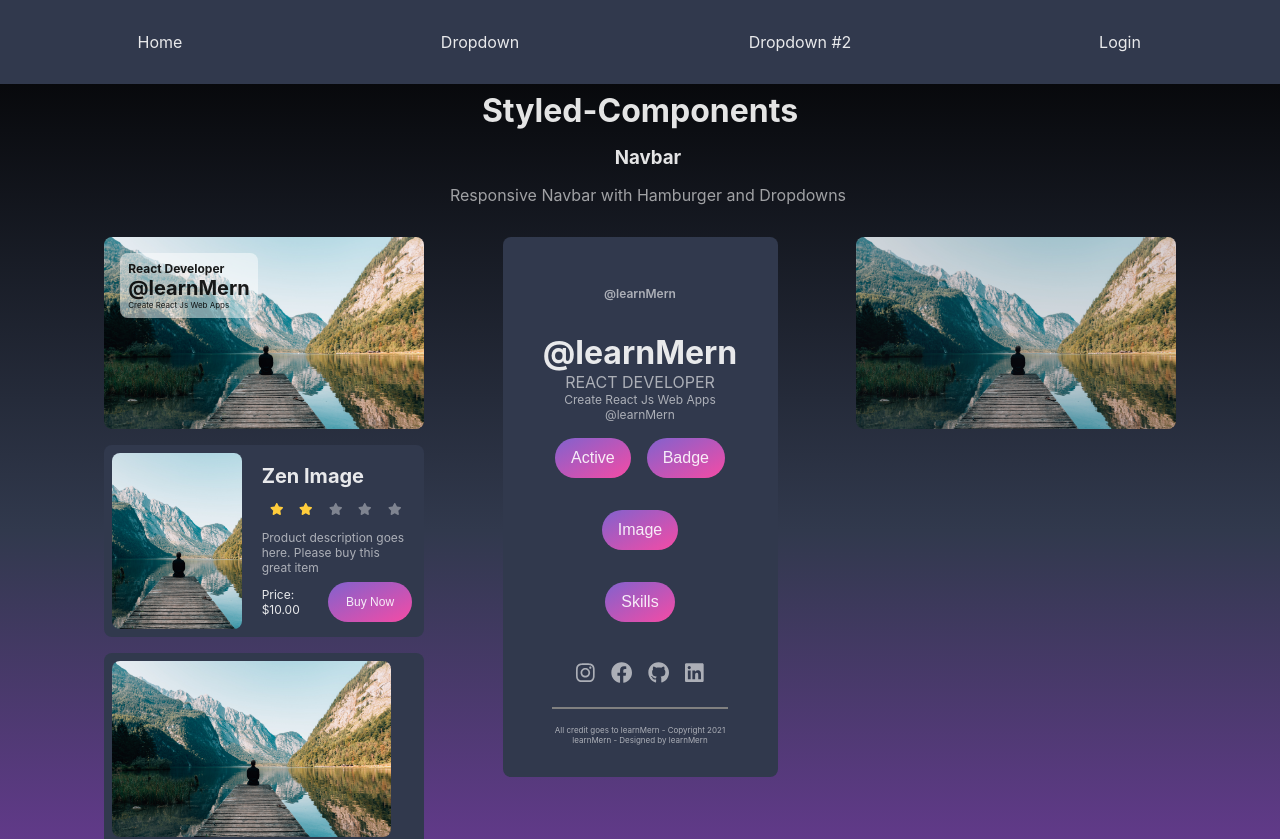
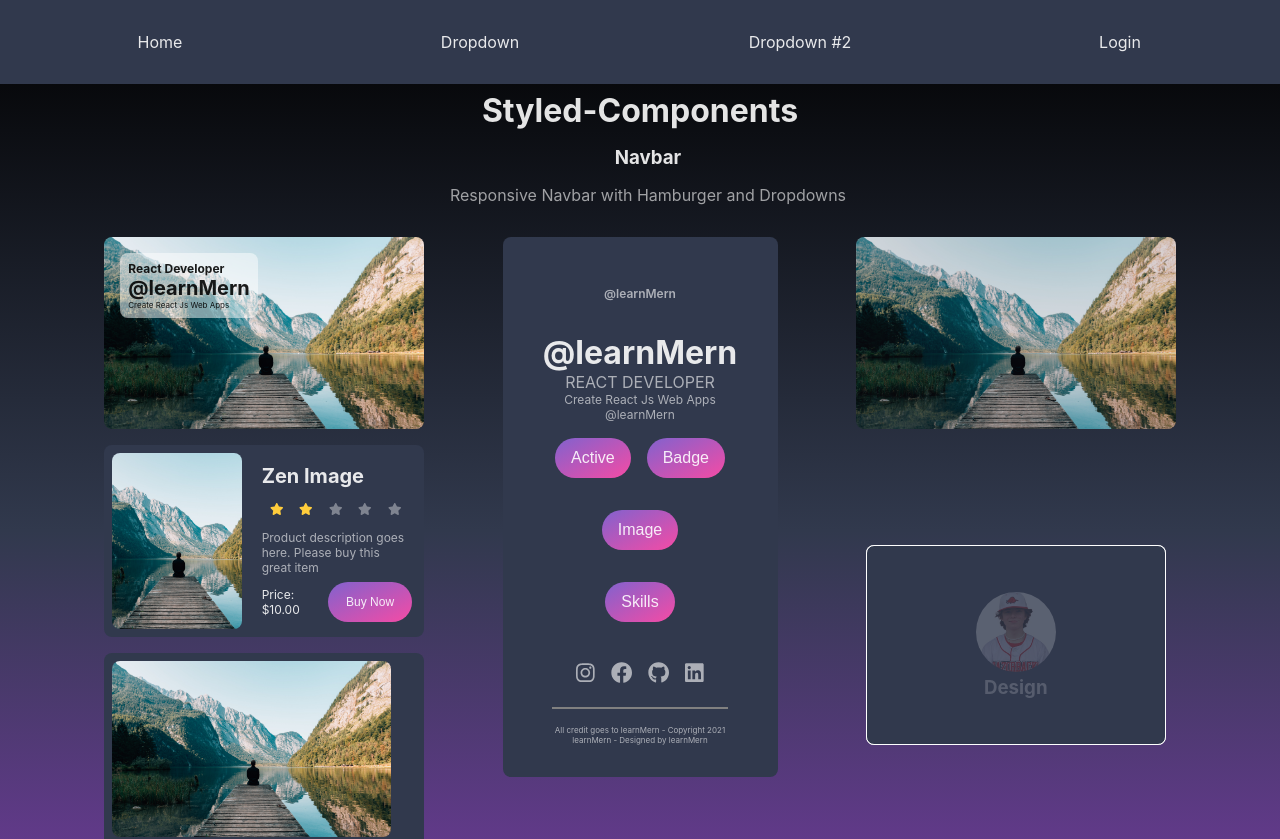
Before and after one commit to robyoung75/Styled-Component-Library, a React (Create React App) app: page / in a window 1280 px wide. Shown: the top 839 px of the page. Built offline with nearby package versions, Linux system fonts and the light colour scheme.

Commit message:
ProductCardSlide initial Commit, style

```diff
--- a/src/Components/App.js
+++ b/src/Components/App.js
@@ -11,6 +11,7 @@ import Login from "./Login";
 import BgCard from "./Library/BgCard/BgCard";
 import ProductCard from "./Library/ProductCard/ProductCard";
 import ProductCardFlip from "./Library/ProductCard/ProductCardFlip";
+import ProductCardSlide from "./Library/ProductCard/ProductCardSlide";
 
 //Styled Components Imports
 import {
@@ -121,12 +122,6 @@ function App() {
                 src={product.productImage}
                 product={product}
               ></ProductCard>
-              <StyledP color="rgba(255,255,255,.6)">
-                {userData.userName}
-              </StyledP>
-              <StyledP color="rgba(255,255,255,.6)">
-                {userData.password}
-              </StyledP>
             </StyledWrapper>
             <StyledWrapper padding=".5rem 0">
               <ProductCard
@@ -151,8 +146,16 @@ function App() {
             setHasImg={setHasImg}
             src={userData.userImage}
           ></ProfileCard>
-
-          <ProductCardFlip src={product.productImage}></ProductCardFlip>
+          <StyledWrapper isFlex flexDirection="column" alignItems="center">
+            {" "}
+            <StyledWrapper padding="0 0 .5rem 0">
+              <ProductCardFlip src={product.productImage}></ProductCardFlip>
+            </StyledWrapper>
+            <StyledWrapper padding=".5rem 0">
+              {" "}
+              <ProductCardSlide userData={userData} ></ProductCardSlide>
+            </StyledWrapper>
+          </StyledWrapper>
         </StyledWrapper>
       </StyledWrapper>
 
--- a/src/Components/Library/ComponentStyles/ComponentStyles.js
+++ b/src/Components/Library/ComponentStyles/ComponentStyles.js
@@ -29,15 +29,35 @@ const flexStyles = css`
   justify-content: ${(props) => props.justifyContent || "start"};
 `;
 
+// activeStyles
+const activeProductCard = css`
+  // ProductCardFlip
+  ${(props) => (props.imgTrans ? "&:hover {opacity: .89}" : null)};
+
+  // ProductCardSlide
+  ${(props) =>
+    props.hover
+      ? "&:hover .face1 {transform: translateY(0); background: linear-gradient(to bottom right, #8162ce, #f54ba5); border-radius: 0.5rem 0.5rem 0 0}"
+      : null}
+  ${(props) => (props.hover ? "&:hover .content {opacity: 1}" : null)}
+  ${(props) =>
+    props.hover
+      ? "&:hover .face2 {transform: translateY(0); border-radius: 0 0 0.5rem 0.5rem}"
+      : null}
+`;
+
 // shared styles...primarily for divs
 const sharedStyles = css`
   ${(props) => props.isFlex && flexStyles};
+  ${(props) => props.imgTrans && activeProductCard};
+  ${(props) => props.hover && activeProductCard};
+
 
   background-color: ${(props) => props.backgroundColor};
   background: ${(props) => props.background};
   width: ${(props) => props.width};
   height: ${(props) => props.height};
-  min-height: ${props => props.minHeight};
+  min-height: ${(props) => props.minHeight};
   padding: ${(props) => props.padding};
   margin: ${(props) => props.margin};
   margin-bottom: ${(props) => props.marginBottom};
@@ -56,12 +76,13 @@ const sharedStyles = css`
   font-size: ${(props) => props.fontSize};
   color: ${(props) => props.color};
   opacity: ${(props) => props.opacity};
-  transition-delay: ${props => props.transitionDelay};
+  transition-delay: ${(props) => props.transitionDelay};
+  transition: ${(props) => props.transition};
+  cursor: ${(props) => props.cursor};
 
-  ${props => props.imgTrans ? "&:hover {opacity: .89}" : null}
+
 `;
 
-// shared styles for Typography, p, h1 - h6
 const sharedTypography = css`
   color: ${(props) => props.color};
   text-decoration: ${(props) => props.textDecoration};
@@ -97,15 +118,15 @@ const StyledLabel = styled.label`
 
 const StyledImage = styled.img`
   position: relative;
-  width: 100%;
-  height: 100%;
+  width: ${props => props.width || "100%"};
+  height: ${props => props.height || "100%"};
   border-radius: ${(props) => props.borderRadius};
   object-fit: cover;
-  opacity: ${props => props.opacity || "1"};
+  opacity: ${(props) => props.opacity || "1"};
+  border: ${props => props.border};
 
-
-
-  ${(props) => (props.imgExp ? "&:hover {transform: scale(2); z-index: 1}" : null)}
+  ${(props) =>
+    props.imgExp ? "&:hover {transform: scale(2); z-index: 1}" : null}
 `;
 
 export {
--- a/src/Components/Library/ProductCard/ProductCardFlip.js
+++ b/src/Components/Library/ProductCard/ProductCardFlip.js
@@ -33,7 +33,8 @@ function ProductCardFlip({
         width="100%"
         height="100%"
         background="#31394d"
-        transitionDelay=".3s"
+        transition="1s"
+        transitionDelay=".5s"
         borderRadius=".5rem"
         zIndex="10"
         opacity="0"
--- /dev/null
+++ b/src/Components/Library/ProductCard/ProductCardSlide.js
@@ -0,0 +1,100 @@
+import React from "react";
+
+// Styled Components
+import {
+  StyledImage,
+  StyledP,
+  StyledWrapper,
+  SubTitle,
+} from "../ComponentStyles/ComponentStyles";
+
+function ProductCardSlide({ primaryColor, background, width, height, userData }) {
+  return (
+    <StyledWrapper
+      className="container"
+      position="relative"
+      // background="red"
+      isFlex
+    >
+      <StyledWrapper
+        className="card"
+        position="relative"
+        cursor="pointer"
+        hover
+      >
+        <StyledWrapper
+          className="face1"
+          width={width}
+          height={height}
+          transition="0.5s"
+          position="relative"
+          background={background}
+          isFlex
+          justifyContent="center"
+          alignItems="center"
+          zIndex="1"
+          transform="translateY(100px)"
+          borderRadius="0.5rem"
+          border="1px solid background"
+        >
+          <StyledWrapper className="content" opacity="0.2" transition="0.5s">
+            <StyledImage
+              src={userData.userImage}
+              height="80px"
+              width="80px"
+              borderRadius="50%"
+
+            />
+            <SubTitle textAlign="center" color={primaryColor}>Design</SubTitle>
+          </StyledWrapper>
+        </StyledWrapper>
+
+        <StyledWrapper
+          className="face2"
+          width={width}
+          height={height}
+          transition="0.5s"
+          position="relative"
+          background="#fff"
+          isFlex
+          justifyContent="center"
+          alignItems="center"
+          padding="20px"
+          boxSizing="border-box"
+          boxShadow="0 20px 50px rgba(0,0,0,0.8)"
+          transform="translateY(-100px)"
+          borderRadius="0.5rem"
+        >
+          <StyledWrapper className="content" transition="0.5s">
+            <StyledP margin="0" padding="0">
+              Lorem ipsum dolor sit amet consectetur adipisicing elit. Quas cum
+              cumque minus iste veritatis provident at.
+            </StyledP>
+            <a
+              href="#"
+              style={{
+                margin: "15px 0 0",
+                display: "inline-block",
+                textDecoration: "none",
+                color: "black",
+                padding: "5px",
+                border: "1px solid grey",
+              }}
+            >
+              Read More
+            </a>
+          </StyledWrapper>
+        </StyledWrapper>
+      </StyledWrapper>
+    </StyledWrapper>
+  );
+}
+
+ProductCardSlide.defaultProps = {
+  primaryColor: "rgba(255,255,255,.89)",
+  background: "#31394d",
+  width: "300px",
+  height: "200px",
+};
+
+export default ProductCardSlide;
```
